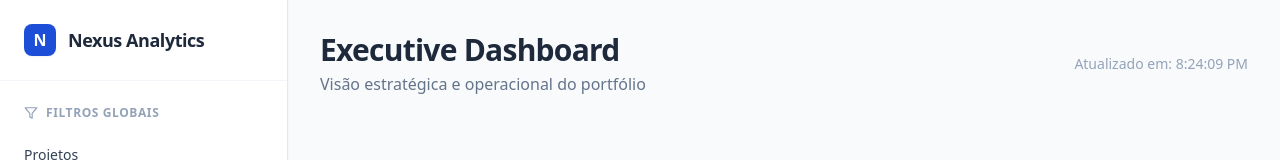
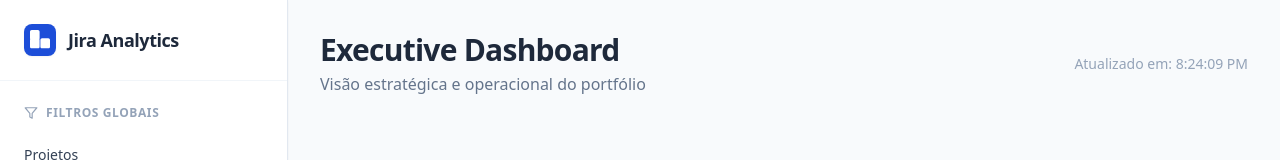
Before and after one commit to marcelogarciass/dashboard_projeto, a React (Vite) app in the folder frontend/: page / in a window 1280 px wide. Shown: the top 160 px of the page. Built offline with nearby package versions, Linux system fonts and the light colour scheme; no server answers; the HTML template or start-up script is replaced by a standard one.

Commit message:
Update branding: Nexus -> Jira Analytics and replace logo

```diff
--- a/frontend/src/components/Sidebar.jsx
+++ b/frontend/src/components/Sidebar.jsx
@@ -46,10 +46,12 @@ const Sidebar = ({ availableFilters, selectedFilters, onFilterChange }) => {
   return (
     <aside className="w-72 bg-white border-r border-slate-200 flex flex-col h-full shadow-sm z-10">
       <div className="p-6 border-b border-slate-100 flex items-center gap-3">
-        <div className="w-8 h-8 bg-blue-700 rounded-lg flex items-center justify-center text-white font-bold shadow-sm">
-            N
+        <div className="w-8 h-8 bg-blue-700 rounded-lg flex items-center justify-center text-white font-bold shadow-sm p-1.5">
+            <svg viewBox="0 0 24 24" fill="currentColor" className="w-full h-full">
+              <path d="M11.53 2c0-1.1-.9-2-2-2H2C.9 0 0 .9 0 2v8c0 1.1.9 2 2 2h7.53c1.1 0 2-.9 2-2V2zm12.47 10c0-1.1-.9-2-2-2h-7.53c-1.1 0-2 .9-2 2v8c0 1.1.9 2 2 2H22c1.1 0 2-.9 2-2v-8zm-12.47 0c0-1.1-.9-2-2-2H2c-1.1 0-2 .9-2 2v8c0 1.1.9 2 2 2h7.53c1.1 0 2-.9 2-2v-8z" />
+            </svg>
         </div>
-        <span className="font-bold text-lg text-slate-800 tracking-tight">Nexus Analytics</span>
+        <span className="font-bold text-lg text-slate-800 tracking-tight">Jira Analytics</span>
       </div>
 
       <div className="p-6 flex-1 overflow-y-auto">
```
